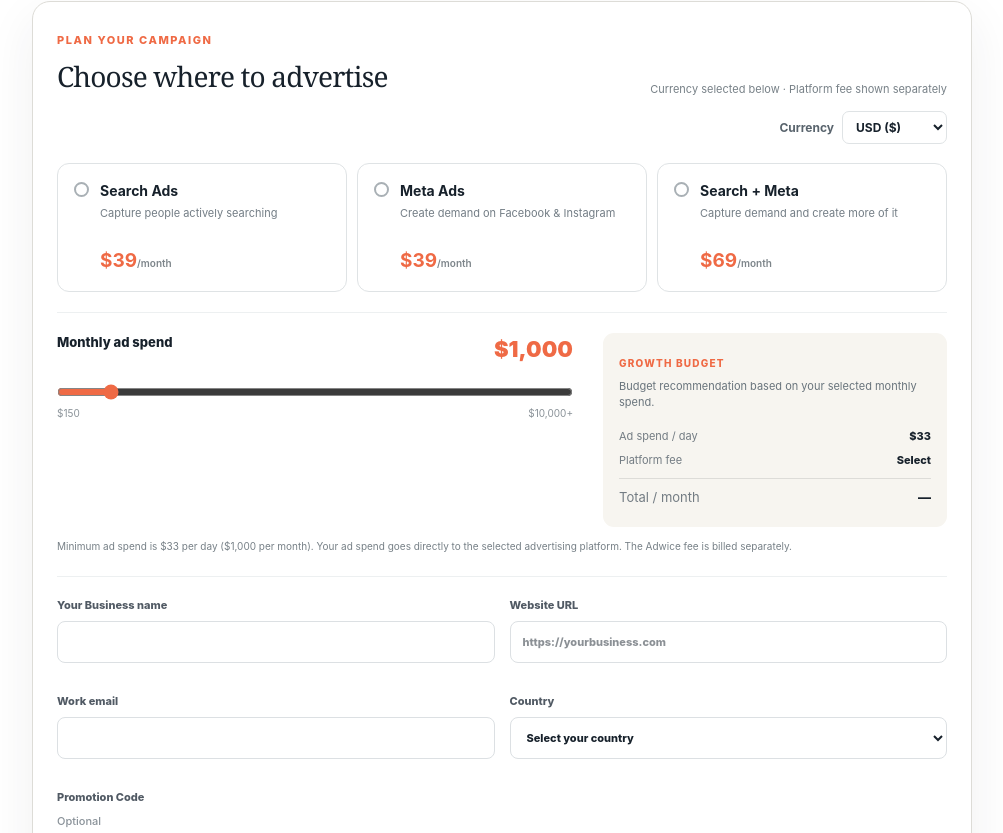
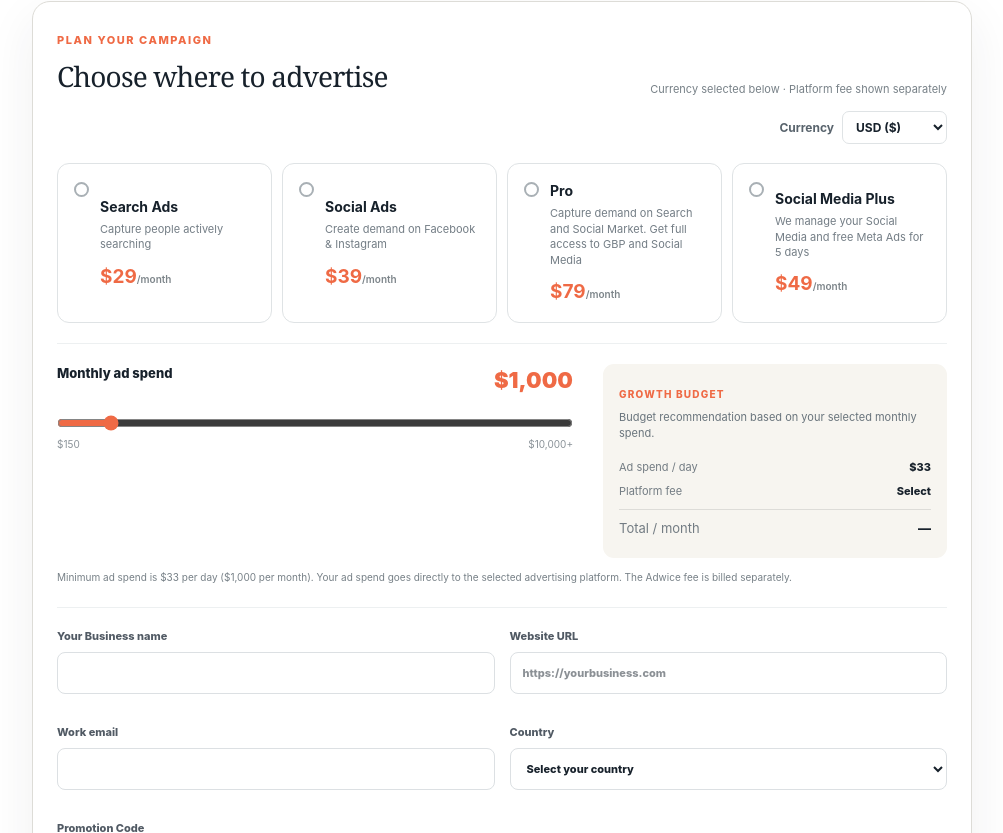
Before and after one commit to SyeJav/adwice-ai-site, a Next.js app: page / in a window 1280 px wide. Shown: the part 3467-4300 px from the top of the page, without its empty margins (138-1141 px from the left). Built offline with nearby package versions, Linux system fonts and the light colour scheme.

Commit message:
plans updated

```diff
--- a/app/globals.css
+++ b/app/globals.css
@@ -1231,7 +1231,7 @@ footer {
 }
 .platformGrid {
   display: grid;
-  grid-template-columns: repeat(3, 1fr);
+  grid-template-columns: repeat(auto-fit, minmax(190px, 1fr));
   gap: 10px;
   margin-top: 19px;
 }
--- a/app/page.tsx
+++ b/app/page.tsx
@@ -1,7 +1,7 @@
 "use client";
 import { FormEvent, useState } from "react";
 import Image from "next/image";
-import { adwicePlans } from "../config/adwice-plans";
+import { adwicePlans, type AdwicePlanId } from "../config/adwice-plans";
 import { SiteFooter } from "./components/site-footer";
 import { WhatsAppLink } from "./components/whatsapp-link";
 
@@ -13,9 +13,7 @@ declare global {
 }
 
 type Audience = "business" | "agency";
-type Platform = "search" | "meta" | "both";
 type Currency = "USD" | "EUR" | "INR";
-const platformPlans: Record<Platform, number> = { search: 0, meta: 1, both: 2 };
 const pricing = {
   USD: { min: 150, max: 10000, step: 100, start: 1000 },
   EUR: { min: 140, max: 9200, step: 100, start: 900 },
@@ -36,14 +34,14 @@ const countries = [
 
 export default function Home() {
   const [audience, setAudience] = useState<Audience>("business"),
-    [platform, setPlatform] = useState<Platform | null>(null),
+    [selectedPlanId, setSelectedPlanId] = useState<AdwicePlanId | null>(null),
     [currency, setCurrency] = useState<Currency>("USD"),
     [budget, setBudget] = useState(pricing.USD.start),
     [sending, setSending] = useState(false),
     [sent, setSent] = useState(false),
     [error, setError] = useState("");
   const price = pricing[currency],
-    plan = platform ? adwicePlans[platformPlans[platform]] : null,
+    plan = adwicePlans.find(({ id }) => id === selectedPlanId) ?? null,
     fee = plan?.monthlyPlatformFees[currency] ?? 0,
     subtotal = budget + fee,
     gst = currency === "INR" ? Math.round(subtotal * 0.18) : 0,
@@ -128,12 +126,6 @@ export default function Home() {
       setSending(false);
     }
   };
-  const label = (key: Platform) =>
-    key === "search"
-      ? "Search Ads"
-      : key === "meta"
-        ? "Meta Ads"
-        : "Search + Meta";
   return (
     <main>
       <header className="nav shell">
@@ -266,21 +258,20 @@ export default function Home() {
                 </select>
               </label>
               <div className="platformGrid">
-                {(Object.keys(platformPlans) as Platform[]).map((key) => {
-                  const item = adwicePlans[platformPlans[key]];
+                {adwicePlans.map((item) => {
                   return (
                     <button
                       type="button"
-                      className={platform === key ? "selected" : ""}
-                      aria-pressed={platform === key}
+                      className={selectedPlanId === item.id ? "selected" : ""}
+                      aria-pressed={selectedPlanId === item.id}
                       onClick={() => {
-                        setPlatform(key);
+                        setSelectedPlanId(item.id);
                         setBudget(item.default_budget[currency] * 30);
                       }}
-                      key={key}
+                      key={item.id}
                     >
                       <span className="radioDot" />
-                      <strong>{label(key)}</strong>
+                      <strong>{item.label}</strong>
                       <small>{item.description}</small>
                       <b>
                         {money(item.monthlyPlatformFees[currency])}
@@ -356,7 +347,7 @@ export default function Home() {
               />
               {!plan && (
                 <p className="selectionHint">
-                  Select Search Ads, Meta Ads, or Both to continue.
+                  Select a plan to continue.
                 </p>
               )}
             </div>
--- a/config/adwice-plans.ts
+++ b/config/adwice-plans.ts
@@ -3,22 +3,30 @@ export const adwicePlans = [
     id: "plan_01",
     label: "Search Ads",
     description: "Capture people actively searching",
-    monthlyPlatformFees: { USD: 39, EUR: 35, INR: 2999 },
+    monthlyPlatformFees: { USD: 29, EUR: 29, INR: 2999 },
     default_budget: { USD: 5, EUR: 5, INR: 150 },
   },
   {
     id: "plan_02",
     label: "Social Ads",
     description: "Create demand on Facebook & Instagram",
-    monthlyPlatformFees: { USD: 39, EUR: 35, INR: 3999 },
+    monthlyPlatformFees: { USD: 39, EUR: 39, INR: 3999 },
     default_budget: { USD: 5, EUR: 5, INR: 150 },
   },
   {
     id: "plan_03",
-    label: "Search + Social Ads",
-    description: "Capture demand and create more of it",
-    monthlyPlatformFees: { USD: 69, EUR: 60, INR: 5999 },
-    default_budget: { USD: 10, EUR: 9, INR: 300 },
+    label: "Pro",
+    description:
+      "Capture demand on Search and Social Market. Get full access to GBP and Social Media",
+    monthlyPlatformFees: { USD: 79, EUR: 79, INR: 6999 },
+    default_budget: { USD: 10, EUR: 10, INR: 300 },
+  },
+  {
+    id: "plan_04",
+    label: "Social Media Plus",
+    description: "We manage your Social Media and free Meta Ads for 5 days",
+    monthlyPlatformFees: { USD: 49, EUR: 49, INR: 4999 },
+    default_budget: { USD: 0, EUR: 0, INR: 0 },
   },
 ] as const;
 
```
Also changed, not shown: 1 other file (tests, documents, lock files or other folders).
